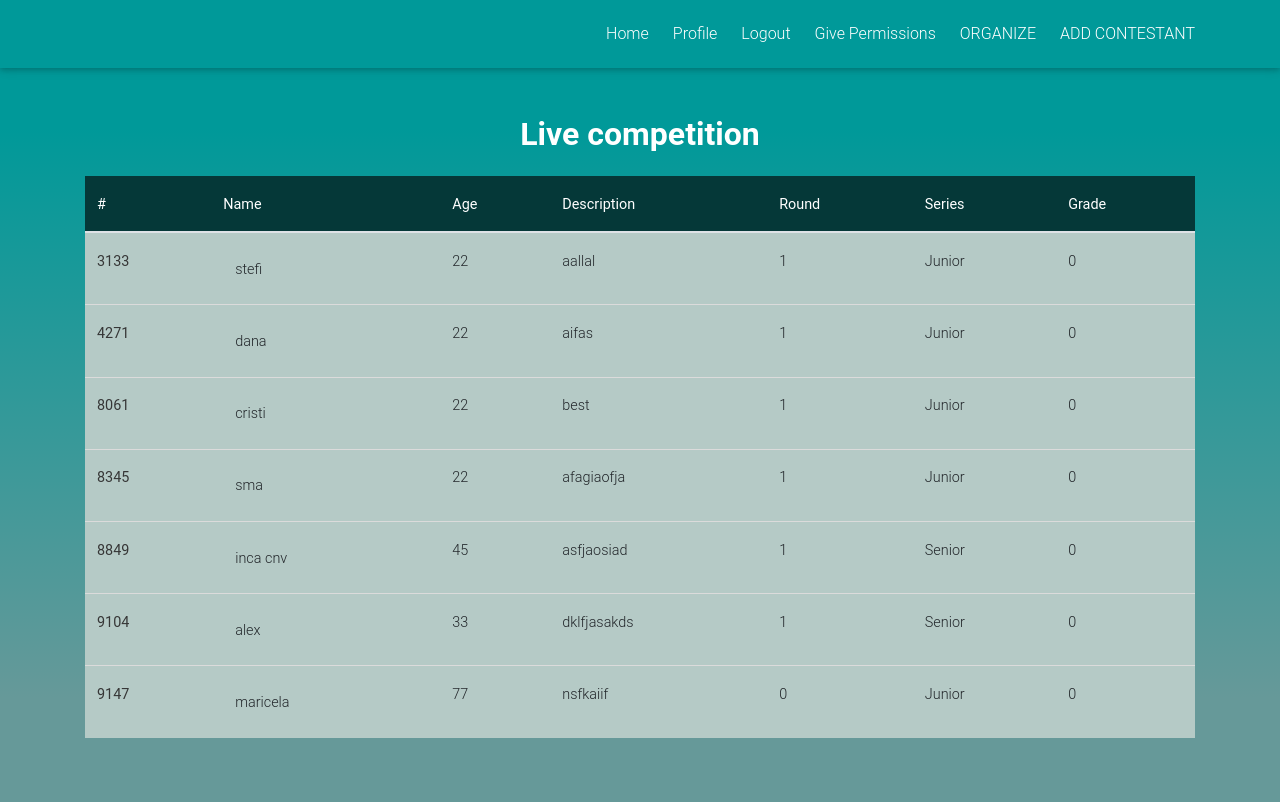
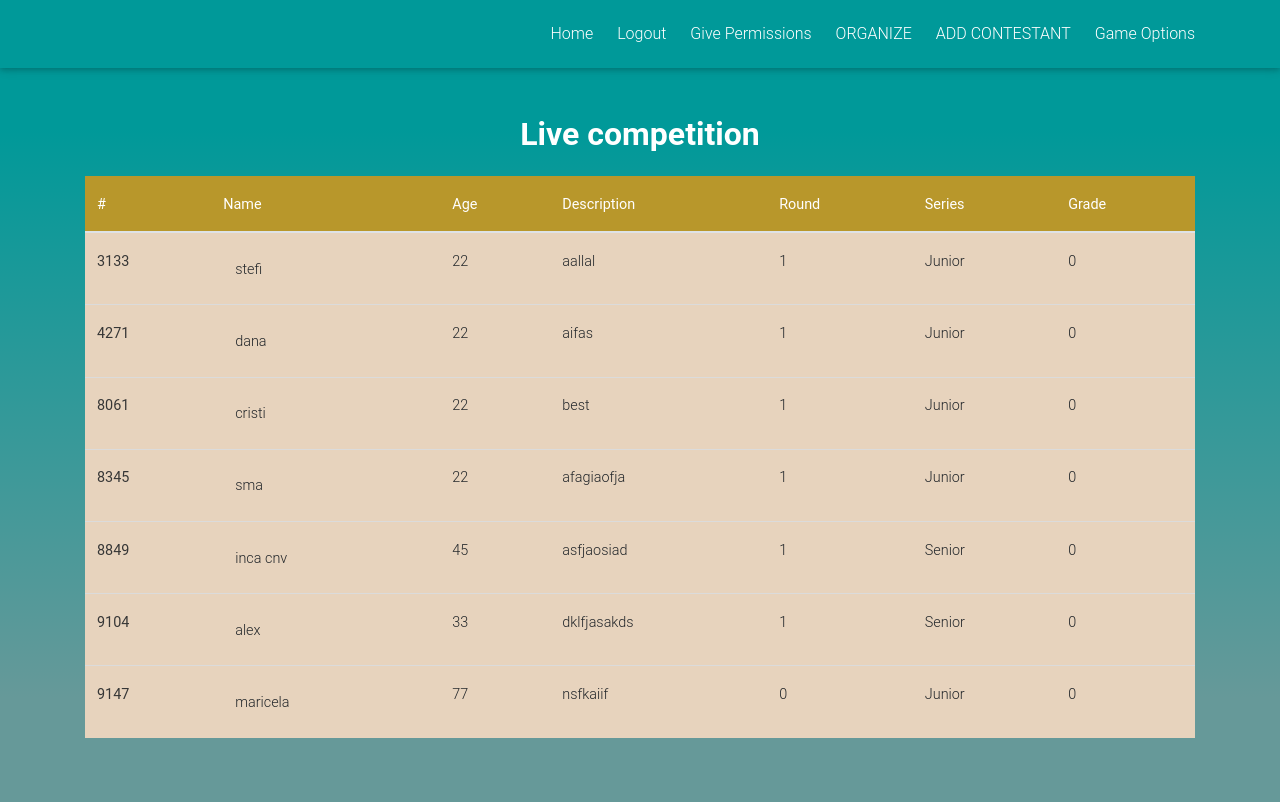
Before and after one commit to danielamormocea/JuryDuty, a Flask app: page / in a window 1280 px wide. Run offline with Flask 2, Linux system fonts and the light colour scheme; a user stored in the database is signed in; data comes from the database, SQL or seed files in the repository; some libraries are stand-ins or nearby versions.

Commit message:
added some todos

```diff
--- a/app/routes.py
+++ b/app/routes.py
@@ -19,10 +19,17 @@ percents = [10, 25, 30, 50, 75]
 def send_css(path):
     return send_from_directory('./static/css/', path)
 
+
+# TODO: sa apara categoria la rating!!!
 @routes.route('/vote/<string:name>', methods=['GET'])
 def vote(name):
     contestants = Contestant.query.all()
-    return render_template('index.html', contestants = contestants, show_rating=1, vote_contestant=name)
+    cats = []
+    if len(categories) != 0:
+        for category in categories:
+            if category['value'] == True:
+                cats.append(category['name'])
+    return render_template('index.html', contestants = contestants, show_rating=1, vote_contestant=name, categories=cats)
 
 
 @routes.route('/', methods=['GET'])
@@ -42,14 +49,13 @@ def index_post():
     contestants = Contestant.query.all()
     if (request.form.get('cancel') == "cancel_vote"):
         return render_template('index.html', contestants = contestants)
-
     print(request.form.to_dict(flat=False)['rate'])
-    print('ceva')
     print(request.form.get('contestant_vote'))
-
     print(request.form.to_dict(flat=False)['rate2'])
 
+    # TODO: adaugat media notelor la contestant;
     return redirect(url_for('main.index'))
+
 
 @routes.route('/profile')
 def profile():
@@ -151,3 +157,10 @@ def add_contestant_post():
         return redirect(url_for('main.index'))
 
     return redirect(url_for('main.add_contestant_post'))
+
+
+@routes.route('/game_opt', methods=['GET'])
+def game_opt():
+    contestants = Contestant.query.all()
+
+    return render_template('game_opt.html', contestants=contestants)
--- a/app/templates/base.html
+++ b/app/templates/base.html
@@ -30,12 +30,6 @@
 							<a href="{{ url_for('main.index') }}" class="navbar-item">
 									Home
 								</a>
-
-								{% if current_user.is_authenticated %}
-								<a href="{{ url_for('main.profile') }}" class="navbar-item">
-									Profile
-								</a>
-								{% endif %}
 								{% if not current_user.is_authenticated %}
 								<a href="{{ url_for('auth.login') }}" class="navbar-item">
 									Login
@@ -62,6 +56,11 @@
 								{% if current_user.type_user == 0 or current_user.type_user == 1 %}
 								<a href="{{ url_for('main.add_contestant') }}" class="navbar-item">
 										ADD CONTESTANT
+								</a>
+								{% endif %}
+								{% if current_user.type_user == 0 or current_user.type_user == 1 %}
+								<a href="{{ url_for('main.game_opt') }}" class="navbar-item">
+										Game Options
 								</a>
 								{% endif %}
 
--- a/app/templates/index.html
+++ b/app/templates/index.html
@@ -14,7 +14,7 @@
 			<form method="POST" action="/">
 				<input name="contestant_vote" value={{vote_contestant}} hidden>
 				<div class="rate">
-
+					{{ categories[0] }}
 					<input type="radio" id="star5" name="rate" value="5" />
 					<label for="star5" title="text">5 stars</label>
 					<input type="radio" id="star4" name="rate" value="4" />
@@ -28,6 +28,7 @@
 				</div>
 
 				<div class="rate">
+						{{ categories[1] }}
 						<input type="radio" id="2star5" name="rate2" value="5" />
 						<label for="2star5" title="text">5 stars</label>
 						<input type="radio" id="2star4" name="rate2" value="4" />
@@ -52,10 +53,8 @@
 	{% endif %}
 
 
-
-
 <table class="table">
-	<thead class="black white-text" style="background-color: #053838 !important">
+	<thead class="black white-text" style="background-color: #b8972b !important">
 	  <tr>
 		<th scope="col" style="color:white !important">#</th>
 		<th scope="col" style="color:white !important">Name</th>
@@ -66,7 +65,7 @@
 		<th scope="col" style="color:white !important">Grade</th>
 	  </tr>
 	</thead>
-	<tbody style="background-color:rgb(181, 202, 198) !important">
+	<tbody style="background-color:rgb(231, 211, 189) !important">
 		{% for contestant in contestants %}
 			<tr>
 				<th scope="row"> {{ contestant.id }} </th>
```
